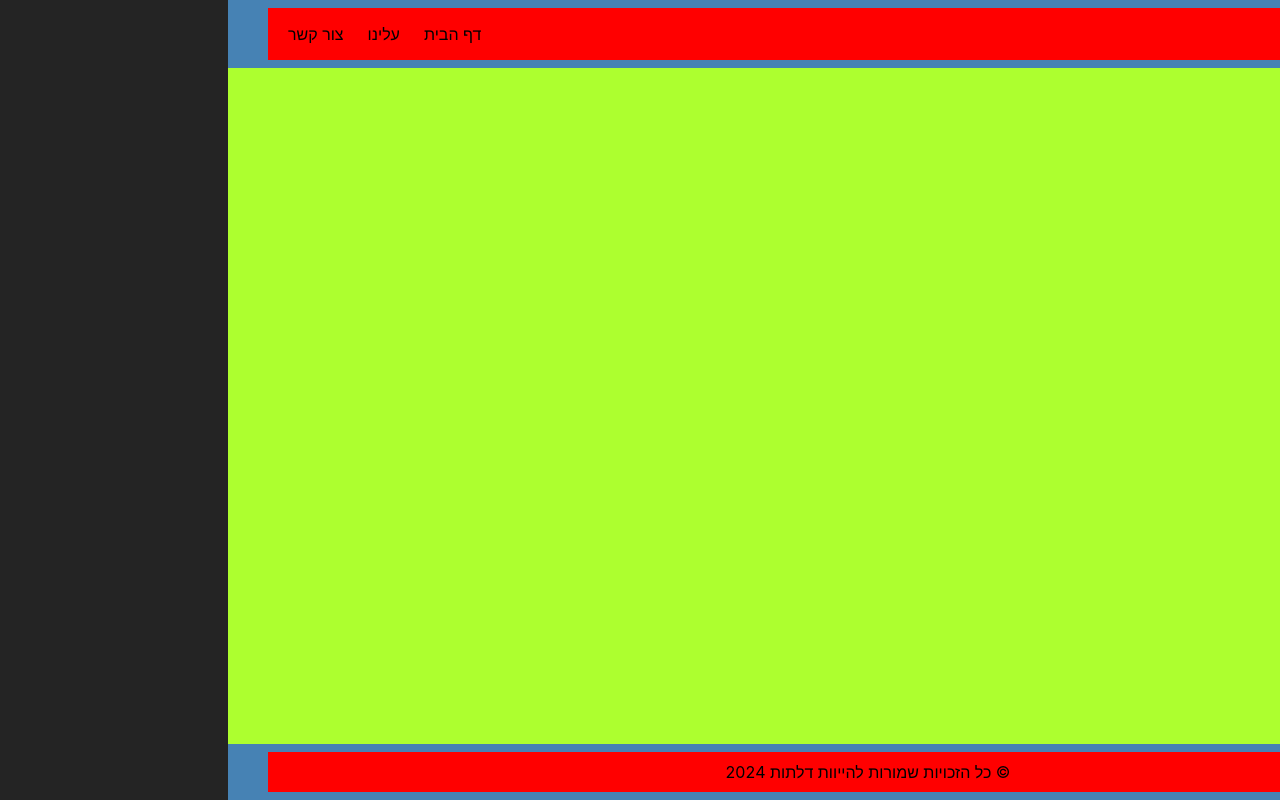
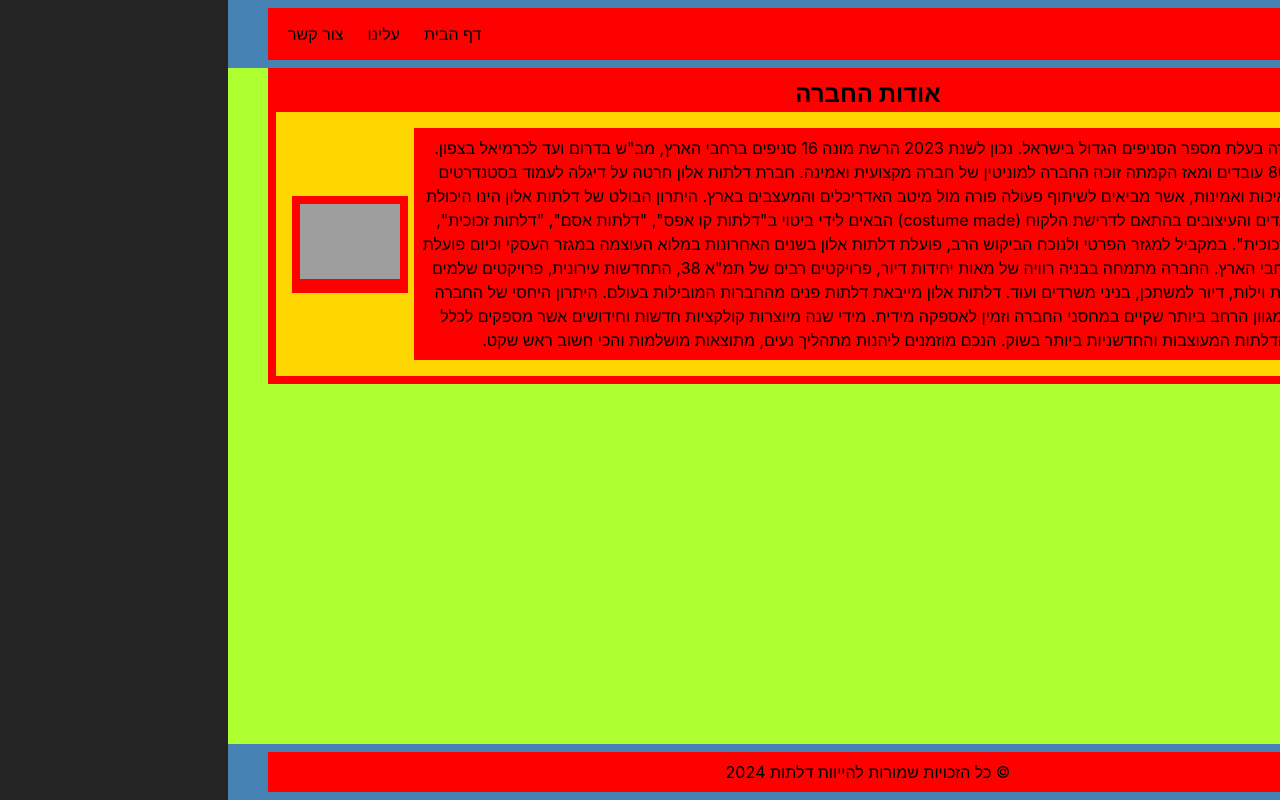
Before and after one commit to samrimucheye/Hiewet_Project, a React (Vite) app in the folder frontend/: page /about in a window 1280 px wide. Built offline with nearby package versions, Linux system fonts and the light colour scheme; grey boxes are pictures that could not be loaded.

Commit message:
added article in about page and describe about company

```diff
--- a/frontend/src/index.css
+++ b/frontend/src/index.css
@@ -48,7 +48,8 @@ nav {
   align-items: center;
 }
 nav,
-section {
+section,
+article {
   max-width: 1200px;
   background-color: red;
   margin: auto;
@@ -72,3 +73,17 @@ nav ul li a:hover {
   background-color: steelblue;
   border-bottom: 2px solid white;
 }
+
+/* about */
+
+article h1 {
+  text-align: center;
+}
+.about_page {
+  background-color: gold;
+  padding: 1em;
+  display: flex;
+  justify-content: center;
+  align-items: center;
+  gap: 6px;
+}
--- a/frontend/src/pages/About.jsx
+++ b/frontend/src/pages/About.jsx
@@ -1,7 +1,42 @@
 import React from "react";
 
 const About = () => {
-  return <div>About</div>;
+  return (
+    <article>
+      <h1>אודות החברה</h1>
+      <div className="about_page">
+        <section>
+          <p>
+            דלתות אלון היא החברה בעלת מספר הסניפים הגדול בישראל. נכון לשנת 2023
+            הרשת מונה 16 סניפים ברחבי הארץ, מב"ש בדרום ועד לכרמיאל בצפון. בחברה
+            מועסקים כ-80 עובדים ומאז הקמתה זוכה החברה למוניטין של חברה מקצועית
+            ואמינה. חברת דלתות אלון חרטה על דיגלה לעמוד בסטנדרטים גבוהים של
+            מקצועיות, איכות ואמינות, אשר מביאים לשיתוף פעולה פורה מול מיטב
+            האדריכלים והמעצבים בארץ. היתרון הבולט של דלתות אלון הינו היכולת לספק
+            את מיטב הטרנדים והעיצובים בהתאם לדרישת הלקוח (costume made) הבאים
+            לידי ביטוי ב"דלתות קו אפס", "דלתות אסם", "דלתות זכוכית", דלתות הזזה
+            "כיס" או "זכוכית". במקביל למגזר הפרטי ולנוכח הביקוש הרב, פועלת דלתות
+            אלון בשנים האחרונות במלוא העוצמה במגזר העסקי וכיום פועלת בעשרות
+            פרויקטים ברחבי הארץ. החברה מתמחה בבניה רוויה של מאות יחידות דיור,
+            פרויקטים רבים של תמ"א 38, התחדשות עירונית, פרויקטים שלמים של בניה
+            נמוכה, שכונות וילות, דיור למשתכן, בניני משרדים ועוד. דלתות אלון
+            מייבאת דלתות פנים מהחברות המובילות בעולם. היתרון היחסי של החברה הוא
+            המלאי הגדול, המגוון הרחב ביותר שקיים במחסני החברה וזמין לאספקה
+            מידית. מידי שנה מיוצרות קולקציות חדשות וחידושים אשר מספקים לכלל
+            הלקוחות את הדלתות המעוצבות והחדשניות ביותר בשוק. הנכם מוזמנים ליהנות
+            מתהליך נעים, מתוצאות מושלמות והכי חשוב ראש שקט.
+          </p>
+        </section>
+        <section>
+          <img
+            src="https://media.istockphoto.com/id/1399424424/photo/shallow-focus-of-the-keyhole-seen-on-a-newly-fitted-double-glazed-generic-door.webp?b=1&s=170667a&w=0&k=20&c=b2MvjjdUnpeSIPTHnFqRha3Wq4Dw0Qi7VzPbOrsr8DM="
+            alt="door"
+            width={100}
+          />
+        </section>
+      </div>
+    </article>
+  );
 };
 
 export default About;
```
